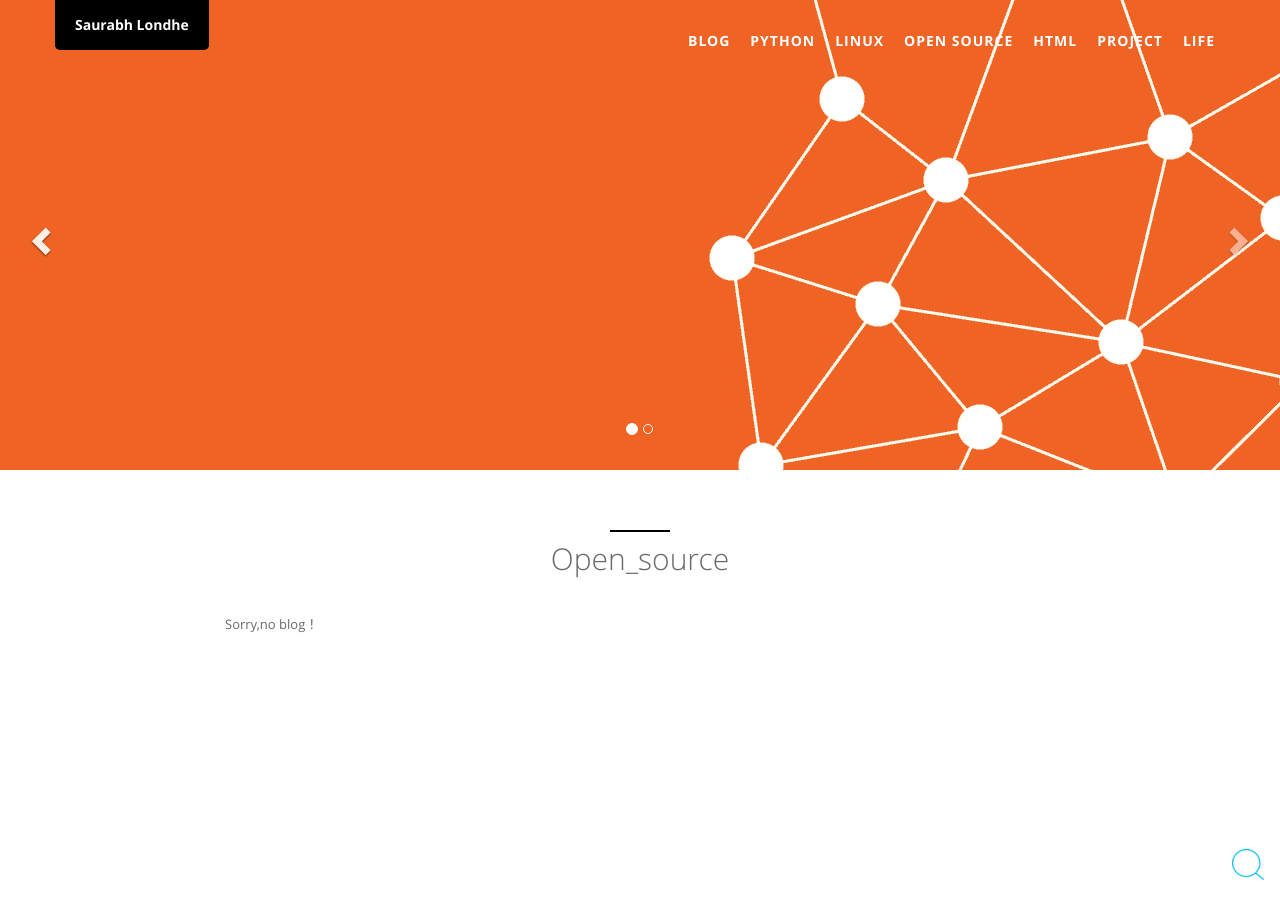
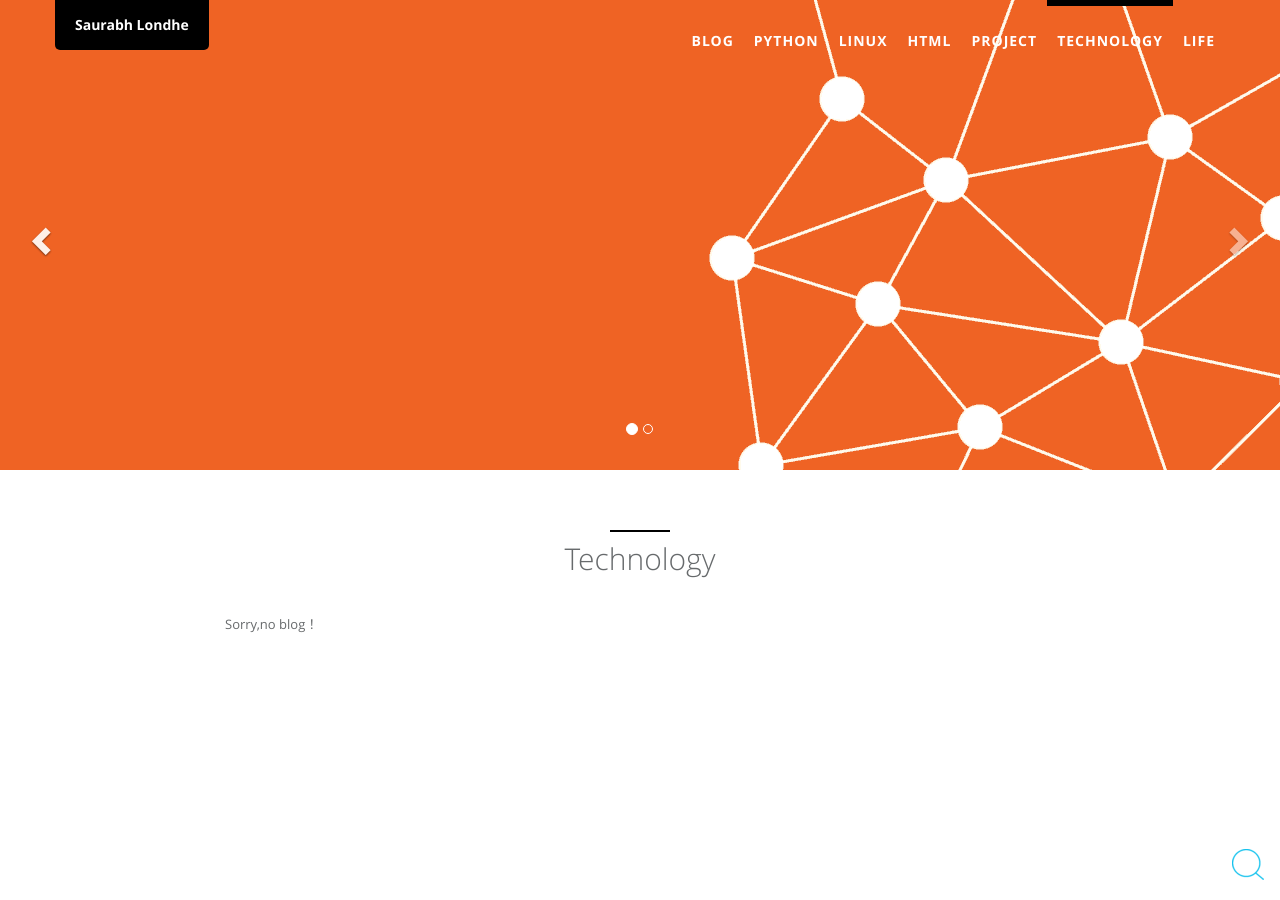
Before and after one commit to saurabhlondhe/saurabhlondhe.github.io, a Jekyll site: the page built from blog/technology.html, in a window 1280 px wide. Built offline with Jekyll 4.4.1, drawn with Linux system fonts in a browser that asks for light colours.

Commit message:
added technology blog page

```diff
--- a/_data/blog.yml
+++ b/_data/blog.yml
@@ -9,14 +9,14 @@
 - name: Linux
   href: /linux/
 
-- name: Open Source
-  href: /open_source/
-
 - name: HTML
   href: /html/
 
 - name: Project
   href: /project/
+
+- name: Technology
+  href: /technology/
 
 - name: Life
   href: /life/
--- a/blog/open_source.html
+++ b/blog/technology.html
@@ -1,6 +1,6 @@
 ---
 layout: blog
-title: Open_Source
-permalink: /open_source/
+title: Technology
+permalink: /technology/
 ---
 {% include category.html %}
```
